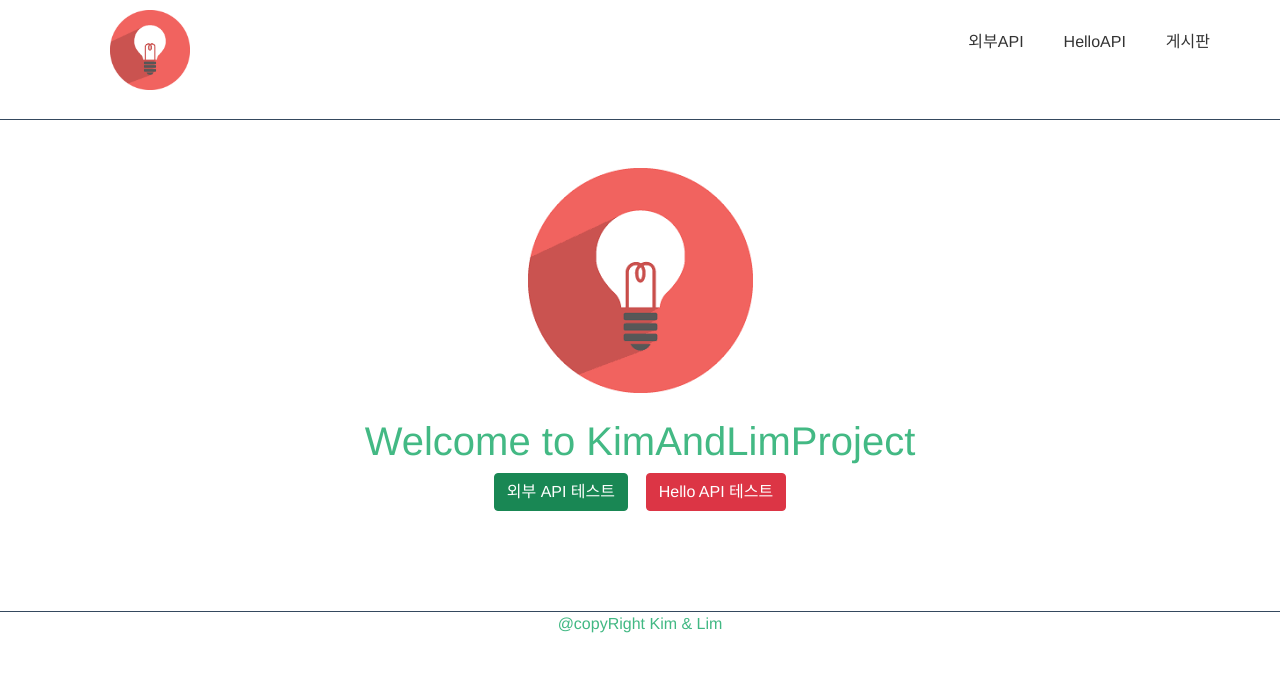
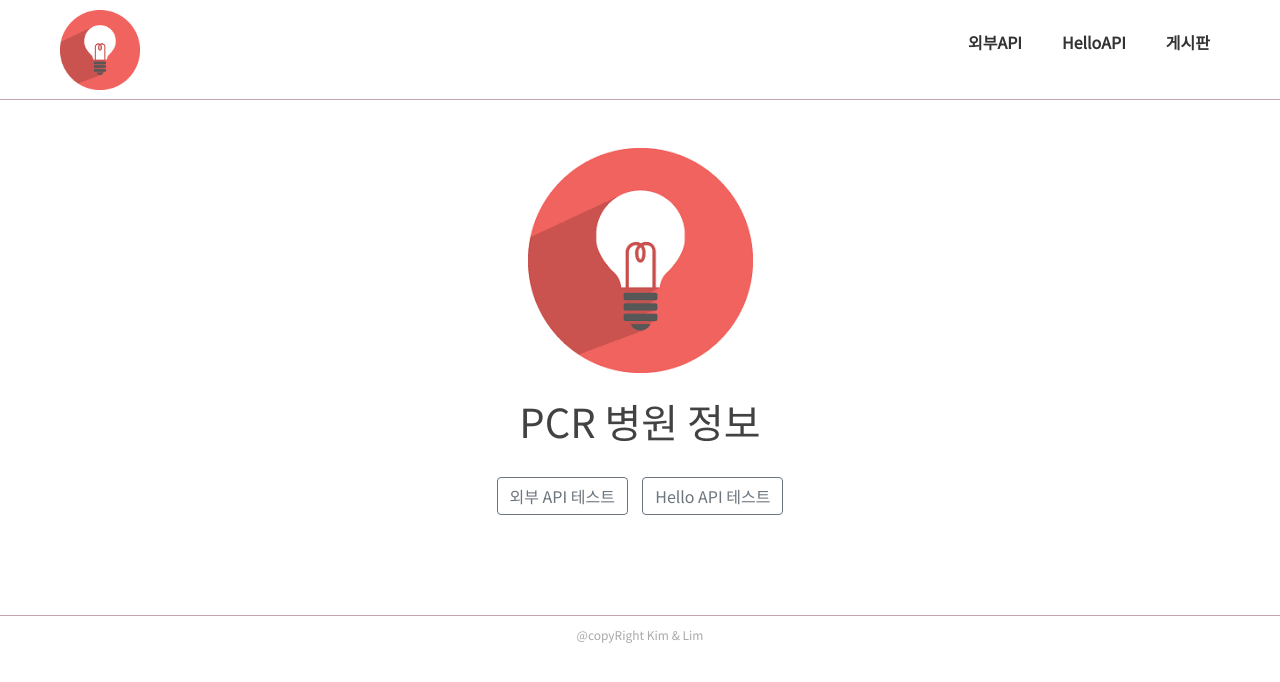
Before and after one commit to nebydu/KimAndLimProject-WEB, a Vue app: page / in a window 1280 px wide. Shown: the top 682 px of the page. Built offline with nearby package versions, Linux system fonts and the light colour scheme.

Commit message:
화면 추가 개발

```diff
--- a/src/App.vue
+++ b/src/App.vue
@@ -45,15 +45,16 @@ export default {
 
 
 <style>
-html,body{padding:0; margin:0;}
+@import url('https://fonts.googleapis.com/css2?family=Noto+Sans+KR&display=swap');
+html,body {padding:0; margin:0;}
 #app {
-  font-family: Avenir, Helvetica, Arial, sans-serif;
+  font-family: 'Noto Sans KR', sans-serif;
   -webkit-font-smoothing: antialiased;
   -moz-osx-font-smoothing: grayscale;
   text-align: center;
   color: #2c3e50;
 }
-h1{color:#43b984;}
+h1{color:#424242;}
 table{width:100%; border-collapse:collapse;}
 .wrap{width:100%;}
 .container{width:800px; margin:0 auto;}
--- a/src/components/board/List.vue
+++ b/src/components/board/List.vue
@@ -2,7 +2,29 @@
   <br>
   <div>
     <h2>게시판 리스트</h2>
-    <a href="javascript:;" @click="getList">GET 방식 데이터 접근</a>
+    <b-button v-on:click="getList">Get Data</b-button>&nbsp;&nbsp;&nbsp;
+    <!--    <a href="javascript:;" @click="getList">GET 방식 데이터 접근</a>-->
+
+    <router-link to="/board/write">
+      <b-button variant="success">글쓰기</b-button>
+    </router-link>
+  </div>
+  <br><br>
+  <div class="table-responsive" id="example-1">
+    <table class="table table-hover" style="margin-left: auto; margin-right: auto;">
+      <thead>
+      <th>{{ namelabel }}</th>
+      <th>{{ emaillabel }}</th>
+      <th>{{ phonelabel }}</th>
+      </thead>
+      <tbody>
+      <tr v-bind:key="user.index" v-for="user in users">
+        <td> {{ user.name }}</td>
+        <td> {{ user.email }}</td>
+        <td> {{ user.phone }}</td>
+      </tr>
+      </tbody>
+    </table>
   </div>
 </template>
 
@@ -10,13 +32,27 @@
 import axios from "axios";
 
 export default {
-  methods:{
+  // eslint-disable-next-line vue/multi-word-component-names
+  name: "List",
+  data() {
+    return {
+      users: [],
+      namelabel: "",
+      emaillabel: "",
+      phonelabel: "",
+    }
+  },
+  methods: {
     getList() {
       axios.get("https://jsonplaceholder.typicode.com/users/")
-          .then((res)=>{
+          .then((res) => {
+            this.users = res.data;
             console.log(res);
+            this.namelabel = "Name";
+            this.emaillabel = "e-mail";
+            this.phonelabel = "phone";
           })
-          .then((err)=>{
+          .then((err) => {
             console.log(err);
           })
     }
@@ -26,5 +62,13 @@ export default {
 </script>
 
 <style scoped>
-
+.tbAdd{border-top:1px solid #888;}
+.tbAdd th, .tbAdd td{border-bottom:1px solid #eee; padding:5px 0;}
+.tbAdd td{padding:10px 10px; box-sizing:border-box;}
+.tbAdd td input{width:100%; min-height:30px; box-sizing:border-box; padding:0 10px;}
+.tbAdd td textarea{width:100%; min-height:300px; padding:10px; box-sizing:border-box;}
+.btnWrap{text-align:center; margin:20px 0 0 0;}
+.btnWrap a{margin:0 10px;}
+.btnAdd {background:#43b984}
+.btnDelete{background:#f00;}
 </style>
--- a/src/components/board/Write.vue
+++ b/src/components/board/Write.vue
@@ -1,7 +1,7 @@
 <template>
   <br>
   <div>
-    <h1>게시판 등록</h1>
+    <h2>게시판 등록</h2>
 
     <div class="AddWrap">
       <form>
@@ -32,6 +32,8 @@
 <script>
 import axios from "axios";
 export default {
+  // eslint-disable-next-line vue/multi-word-component-names
+  name: "Write",
   data() { //변수 생성
     return{
       board_code:'news'
--- a/src/components/layout/Footer.vue
+++ b/src/components/layout/Footer.vue
@@ -5,11 +5,20 @@
 </template>
 
 <script>
+// eslint-disable-next-line vue/multi-word-component-names
 export default {
-
+  // eslint-disable-next-line vue/multi-word-component-names
+  name: "Footer",
 }
 </script>
 
 <style scoped>
-footer{border-top:1px solid #35495e; text-align:center; font-size:16px; color:#41b883; margin:100px 0 0 0;}
+footer {
+  padding-top: 10px;
+  border-top: 1px solid #C4A4B0;
+  text-align: center;
+  font-size: 12px;
+  color: darkgray;
+  margin: 100px 0 100px 0;
+}
 </style>
--- a/src/components/layout/Header.vue
+++ b/src/components/layout/Header.vue
@@ -13,17 +13,18 @@
 
 <script>
 export default {
-
+  // eslint-disable-next-line vue/multi-word-component-names
+    name: "Header",
 }
 </script>
 
 <style scoped>
-img{ padding:10px 10px;}
- header{width:100%; text-align:center; position:relative; height:120px; border-bottom:1px solid #35495e}
-header h1{position:absolute; top:0; left:100px;}
+header{width:100%; text-align:center; position:relative; height:100px; border-bottom:1px solid #C4A4B0}
+img{ padding:10px 10px;float:right;}
+header h1{position:absolute; top:0; left:50px;}
 header ul.menu:after{display:block; clear:both; content:'';}
 header ul.menu{position:absolute; top:20px; right:50px;}
-header ul.menu li{float:left; padding:10px 20px; list-style:none;}
+header ul.menu li{float:left; padding:10px 20px; list-style:none; font-weight: bold;}
 
 a{text-decoration:none; color:#333;}
 </style>
--- a/src/views/Hello.vue
+++ b/src/views/Hello.vue
@@ -17,12 +17,23 @@
   <div>
     3. /hello/dto param 실어 호출<br>
     <form v-on:submit="onSubmitForm">
-      <input type="text" v-model="inputName">
-      <button>Submit</button>
+<!--      <input type="text" v-model="inputName">-->
+        <input class="form-control input-group-sm" type="text" v-model="inputName"  placeholder="Enter your name">
+        <button>Submit</button>
       <br>
       response : {{ helloName }}님, 안녕하세요~!
     </form>
   </div>
+<!--  <br><br><br><br>-->
+<!--  <form class="row g-3">
+    <div class="col-auto">
+      <label for="staticEmail2" class="visually-hidden">Email</label>
+      <input type="text" class="form-control" id="staticEmail2" value="email@example.com">
+    </div>
+    <div class="col-auto">
+      <button type="submit" class="btn btn-primary mb-3">Confirm identity</button>
+    </div>
+  </form>-->
 
 
 </template>
@@ -48,7 +59,6 @@ export default {
   },
   methods: {
     btnCheck: function () {
-      console.log("second come on");
       this.btnCheckData = 'Hello,Hyona';
     },
     onSubmitForm(e) {
--- a/src/views/Home.vue
+++ b/src/views/Home.vue
@@ -3,14 +3,15 @@
   <img alt="Vue logo" src="../assets/logo3.png">
   <br><br>
   <div>
-    <HelloWorld msg="Welcome to KimAndLimProject"/>
+    <HelloWorld msg="PCR 병원 정보"/>
   </div>
+  <br>
   <div>
     <router-link to='/login'>
-      <b-button variant="success">외부 API 테스트</b-button>
+      <b-button variant="outline-secondary">외부 API 테스트</b-button>
     </router-link>&nbsp;&nbsp;&nbsp;
     <router-link to='/hello'>
-      <b-button variant="danger">Hello API 테스트</b-button>
+      <b-button variant="outline-secondary">Hello API 테스트</b-button>
     </router-link>
   </div>
 </template>
@@ -25,3 +26,7 @@ export default {
   },
 };
 </script>
+
+<style scoped>
+
+</style>
--- a/src/views/Login.vue
+++ b/src/views/Login.vue
@@ -2,21 +2,23 @@
   <br><br>
   <div>
     <h2>외부 API 호출 페이지</h2>
-    'https://jsonplaceholder.typicode.com/users/'
+    <ul>'https://jsonplaceholder.typicode.com/users/'</ul>
   </div>
   <br>
 
-  <div id="example-1">
-    <h3> 테이블 연습 </h3>
-    <table style="margin-left: auto; margin-right: auto;">
+  <div class="table-responsive" id="example-1">
+    <h3> 테이블 연습 </h3><br>
+    <table  class="table table-hover" style="margin-left: auto; margin-right: auto;">
       <thead>
       <th>이름</th>
       <th>주소</th>
+      <th>전화번호</th>
       </thead>
       <tbody>
       <tr v-bind:key="user.index" v-for="user in users">
         <td> {{ user.name }}</td>
         <td> {{ user.email }}</td>
+        <td> {{ user.phone }}</td>
       </tr>
       </tbody>
     </table>
@@ -50,3 +52,7 @@ export default {
   }
 }
 </script>
+
+<style>
+ul {color: #C4A4B0}
+</style>
```
